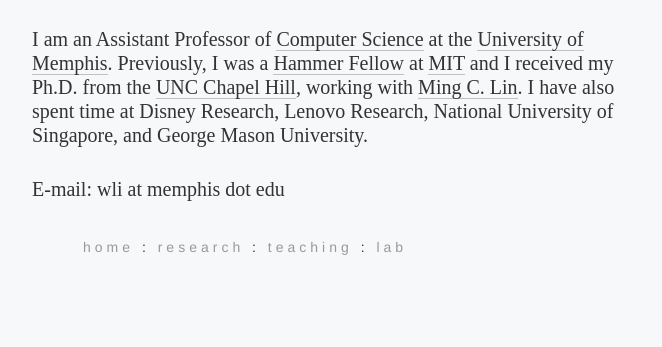
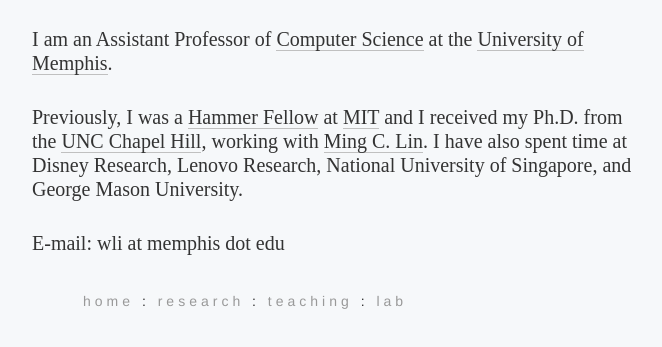
Before and after one commit to weizi-li/weizi-li.github.io, a plain HTML site: page index.html in a window 1280 px wide. Shown: the part 123-470 px from the top of the page, without its empty margins (40-702 px from the left). Drawn offline with Linux system fonts and the light colour scheme.

Commit message:
Update index.html

```diff
--- a/index.html
+++ b/index.html
@@ -9,7 +9,8 @@
 <div class="content">
 	<h1><a href="index.html">Weizi Li</a> / 李玮孜</h1>
 	<div class="intro">
-		<p>I am an Assistant Professor of <a href="https://www.memphis.edu/cs/">Computer Science</a> at the <a href="https://www.memphis.edu/">University of Memphis</a>. Previously, I was a <a href="https://idss.mit.edu/academics/ses_doc/hammer-fellows/">Hammer Fellow</a> at <a href="http://www.mit.edu/">MIT</a> and I received my Ph.D. from the <a href="http://www.unc.edu/">UNC Chapel Hill</a>, working with <a href="https://www.cs.unc.edu/~lin/">Ming C. Lin</a>. I have also spent time at Disney Research, Lenovo Research, National University of Singapore, and George Mason University.</p>
+		<p>I am an Assistant Professor of <a href="https://www.memphis.edu/cs/">Computer Science</a> at the <a href="https://www.memphis.edu/">University of Memphis</a>.</p>
+		<p>Previously, I was a <a href="https://idss.mit.edu/academics/ses_doc/hammer-fellows/">Hammer Fellow</a> at <a href="http://www.mit.edu/">MIT</a> and I received my Ph.D. from the <a href="http://www.unc.edu/">UNC Chapel Hill</a>, working with <a href="https://www.cs.unc.edu/~lin/">Ming C. Lin</a>. I have also spent time at Disney Research, Lenovo Research, National University of Singapore, and George Mason University.</p>
 		<p>E-mail: wli at memphis dot edu</p>
 	</div>
 </div>
```
